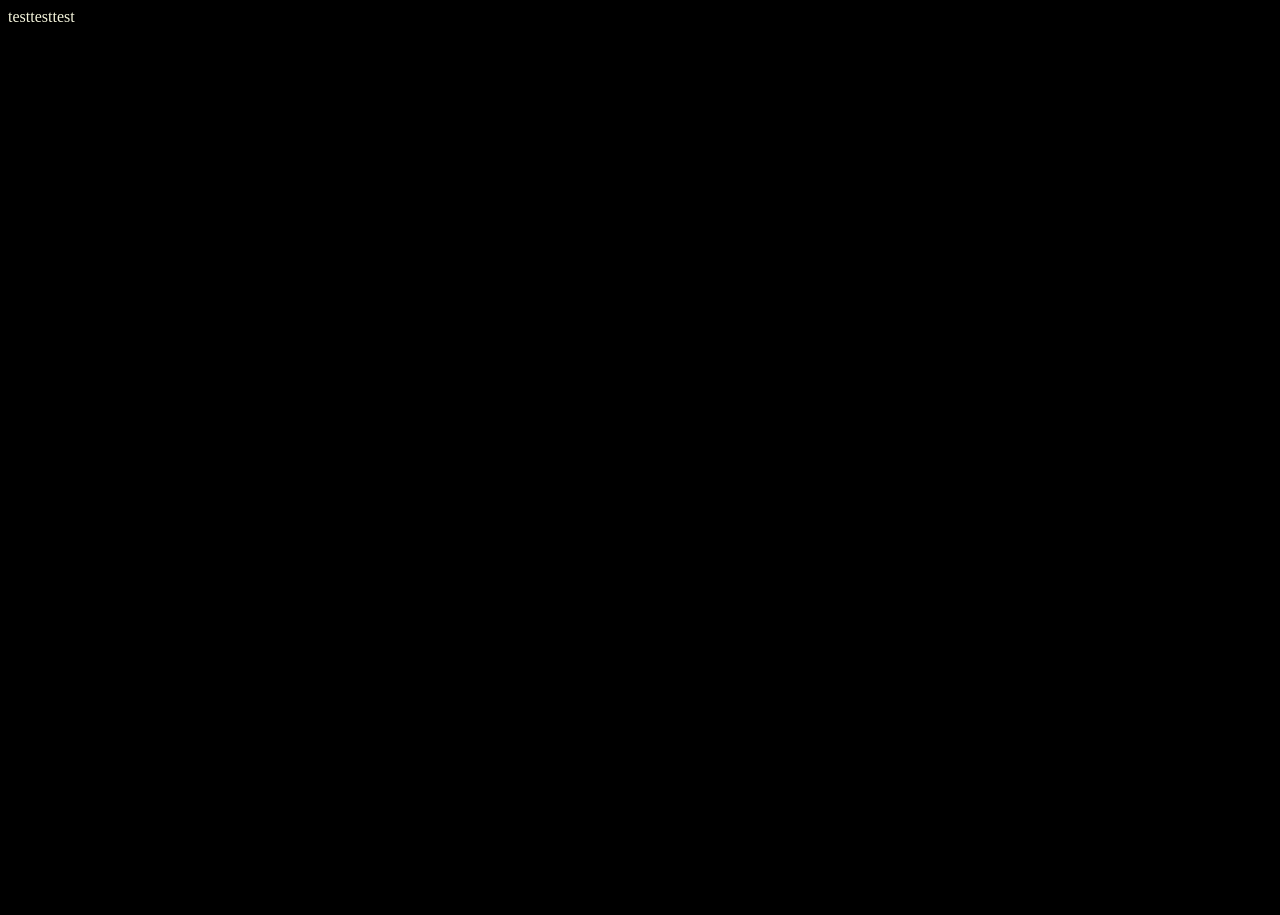
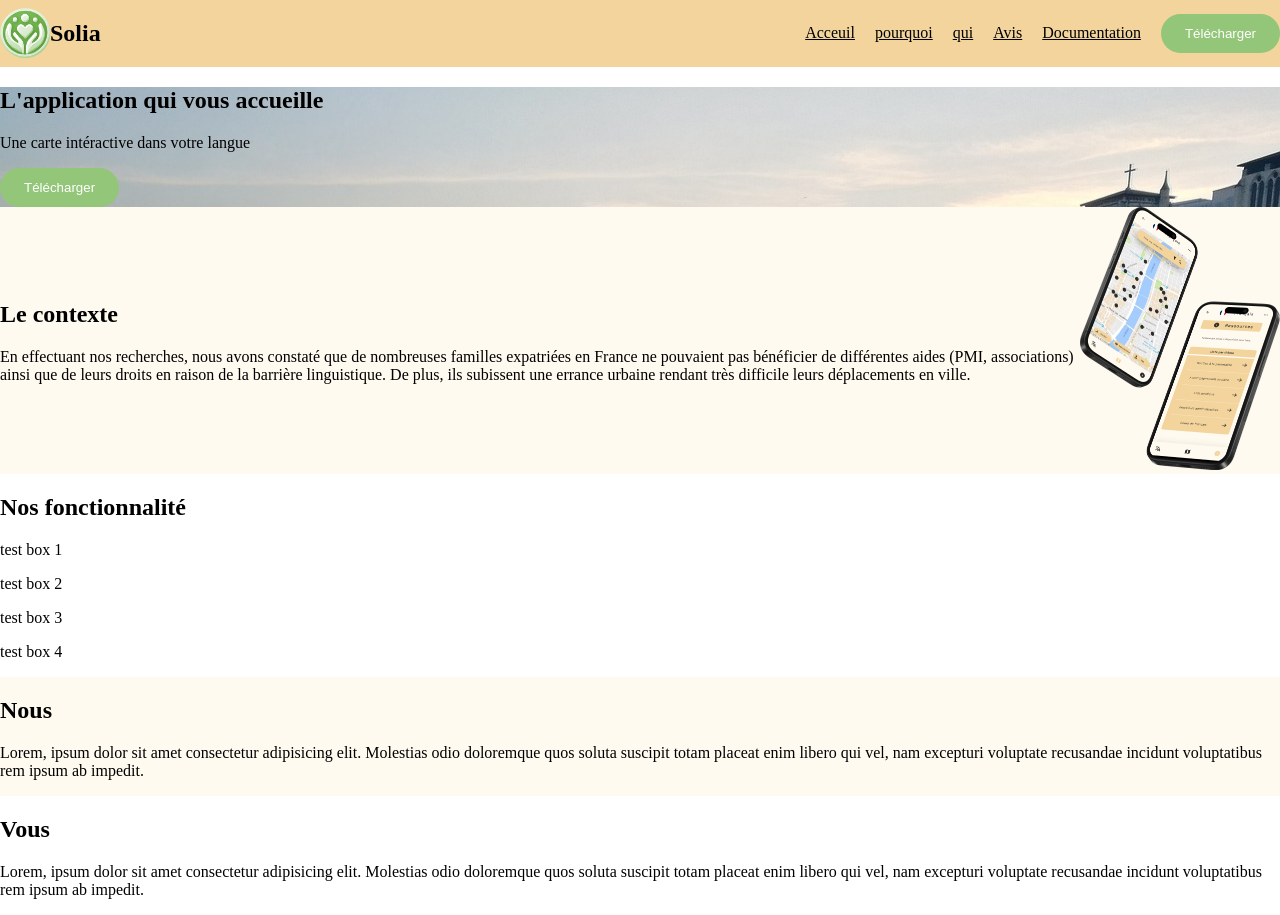
Before and after one commit to lyasheen/groupe_4, a plain HTML site: page index.html in a window 1280 px wide. Before the commit the page ends 800 px from the top, so only its background shows below. Drawn offline with Linux system fonts and the light colour scheme.

Commit message:
init
-problème image à régler
-squelette fait
-pas de mise en forme

```diff
--- a/index.html
+++ b/index.html
@@ -1,16 +1,94 @@
 <!-- Page d'acceuil et de présentation de l'application que vous proposez (comme si vous deviez la vendre)-->
- testtesttest
+<!DOCTYPE html>
+<html lang="fr">
 
-
- <!DOCTYPE html>
- <html lang="en">
 <head>
    <meta charset="UTF-8">
    <link rel="stylesheet" href="style.css">
    <meta name="viewport" content="width=device-width, initial-scale=1.0">
    <title>Landing Page</title>
 </head>
+<header>
+   <section class="MK2">
+      <img src="medias/solia_v.png" alt="solia.logo">
+      <h1>Solia</h1>
+   </section>
+   <section id="section-auto">
+      <a href="">Acceuil</a>
+      <a href="">pourquoi</a>
+      <a href="">qui</a>
+      <a href="">Avis</a>
+      <a href="documentation.html">Documentation</a>
+      <button>Télécharger</button>
+   </section>
+</header>
+
 <body>
 
+
+   <article id="MK1">
+      <!-- héro section -->
+      <section>
+         <h2>L'application qui vous accueille</h2>
+         <p>Une carte intéractive dans votre langue</p>
+         <button>Télécharger</button>
+      </section>
+
+      <!-- Section Problématique -->
+      <section class="fond MK2",>
+         <section>
+            <h2>Le contexte</h2>
+            <p>En effectuant nos recherches, nous avons constaté que de nombreuses familles expatriées en France ne
+               pouvaient pas bénéficier de différentes aides (PMI, associations) ainsi que de leurs droits en raison de la
+               barrière linguistique. De plus, ils subissent une errance urbaine rendant très difficile leurs déplacements
+               en ville.</p>
+         </section>
+         <section>
+            <img src="medias/phones_transparent.png" alt="">
+         </section>
+
+   </article>
+
+   <!-- Section Solution -->
+   <article>
+      <section>
+         <!-- icone des fonctionnalité en box -->
+         <h2>Nos fonctionnalité</h2>
+         <div class="box">
+            <p>test box 1</p>
+         </div>
+         <div class="box">
+            <p>test box 2</p>
+         </div>
+         <div class="box">
+            <p>test box 3</p>
+         </div>
+         <div class="box">
+            <p>test box 4</p>
+         </div>
+      </section>
+   </article>
+
+   <!-- nous -->
+    <section class="fond">
+      <section>
+         <h2>Nous</h2>
+         <p>Lorem, ipsum dolor sit amet consectetur adipisicing elit. Molestias odio doloremque quos soluta suscipit totam placeat enim libero qui vel, nam excepturi voluptate recusandae incidunt voluptatibus rem ipsum ab impedit.</p>
+      </section>
+      <section>
+      </section>
+    </section>
+
+    <!-- vous -->
+    <section>
+       <section>
+      </section>
+      <section>
+         <h2>Vous</h2>
+         <p>Lorem, ipsum dolor sit amet consectetur adipisicing elit. Molestias odio doloremque quos soluta suscipit totam placeat enim libero qui vel, nam excepturi voluptate recusandae incidunt voluptatibus rem ipsum ab impedit.</p>
+      </section>
+    </section>
+
 </body>
+
 </html>
--- a/style.css
+++ b/style.css
@@ -1,4 +1,76 @@
+:root{
+    --color-white:#FFFAEF;
+    --color-black:#615E5D;
+    --color-beige:#F2D49C;
+    --color-green:#93C678;
+
+    --radius:50px;
+
+}
+
 html {
-    background-color: black;
-    color: beige;
+    background-color: white;
+    color: black;
+
 }
+body{
+    margin: 0px;
+
+}
+
+a {
+    color: black;
+}
+
+.fond {
+    background-color: var(--color-white);
+    display: flex;
+
+}
+
+button{
+    padding: 12px 24px ;
+    border: 0px;
+    color: white;
+    border-radius: var(--radius);
+    background-color: var(--color-green);
+
+}
+
+
+header{
+    display: flex;
+    background-color: var(--color-beige);
+
+}
+.MK2{
+    display: flex;
+    align-items: center;
+}
+
+header section {
+    display: flex;
+    justify-content: center;
+}
+header section img {
+    height: 50px;
+    width: 50px;
+}
+#section-auto {
+    margin-left: auto;
+    gap: 20px;
+    display: flex;
+    align-items: center;
+
+}
+
+#MK1{
+    background-image: url(medias/lyon.jpg);
+    background-repeat: no-repeat;
+    background-size: 100%;
+    margin: 0;
+}
+
+body article section section img {
+    width: 200px;
+}
```
Also changed, not shown: documentation.html (+1 -1 lines), medias/avatars.png (added), medias/avis_2.jpg (added), medias/avis_3.jpg (added), medias/avis_4.jpg (added), medias/avis_5.jpg (added), medias/lyon.jpg (added), medias/phones_transparent.png (added), medias/solia_v.png (added), medias/toutPtitsChats.jpg (deleted), medias/vous section.jpg (added). Lines whose indentation alone changed are shown as unchanged.
